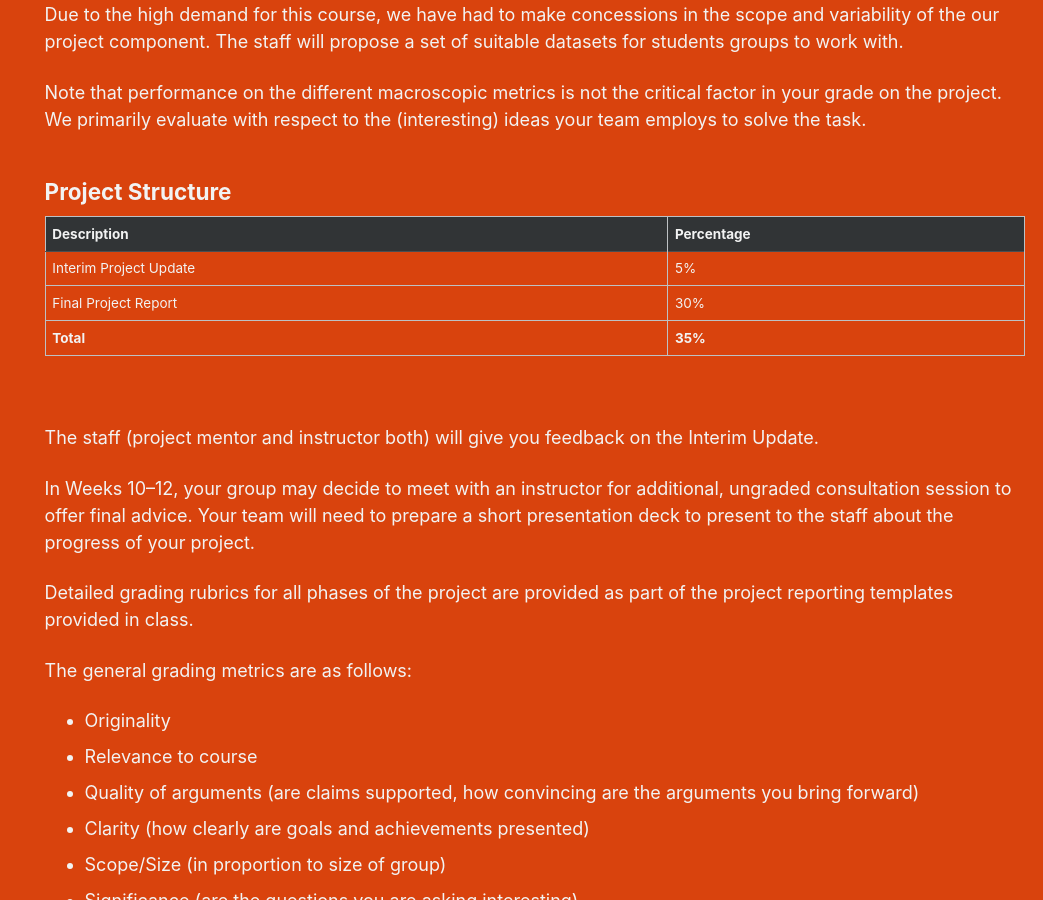
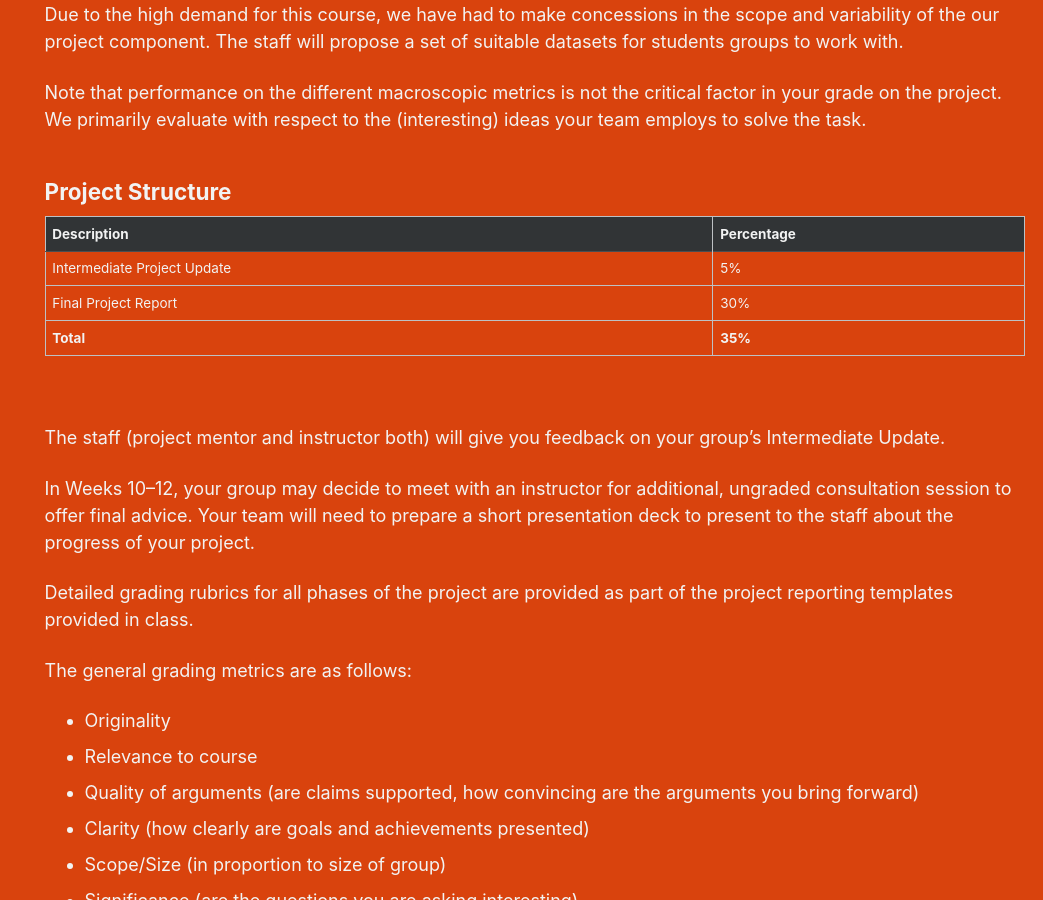
Before and after one commit to knmnyn/cs4248-2120, a Jekyll site: the page built from _pages/projects.md, in a window 1280 px wide and 900 px high, scrolled down 530 px. Shown: the whole window, without its empty margins (237-1280 px from the left). Built offline with Jekyll 4.4.1, drawn with Linux system fonts in a browser that asks for light colours.

Commit message:
Update projects.md

```diff
--- a/_pages/projects.md
+++ b/_pages/projects.md
@@ -24,14 +24,14 @@ Note that performance on the different macroscopic metrics is not the critical f
 <table class="table table-striped" style="margin-left: auto; margin-right:auto">
 <thead class="thead-inverse"><tr><th>Description</th><th>Percentage</th></tr></thead>
 <tbody>
-<tr><td>Interim Project Update</td><td>5%</td></tr>
+<tr><td>Intermediate Project Update</td><td>5%</td></tr>
 <tr><td>Final Project Report</td><td>30%</td></tr>
 <tr><th><b>Total</b></th><th><b>35%</b></th></tr>
 </tbody>
 </table>
 <p><br /></p>
 
-The staff (project mentor and instructor both) will give you feedback on the Interim Update.
+The staff (project mentor and instructor both) will give you feedback on your group's Intermediate Update.
 
 In Weeks 10–12, your group may decide to meet with an instructor for additional, ungraded consultation session to offer final advice.  Your team will need to prepare a short presentation deck to present to the staff about the progress of your project.
 
```
